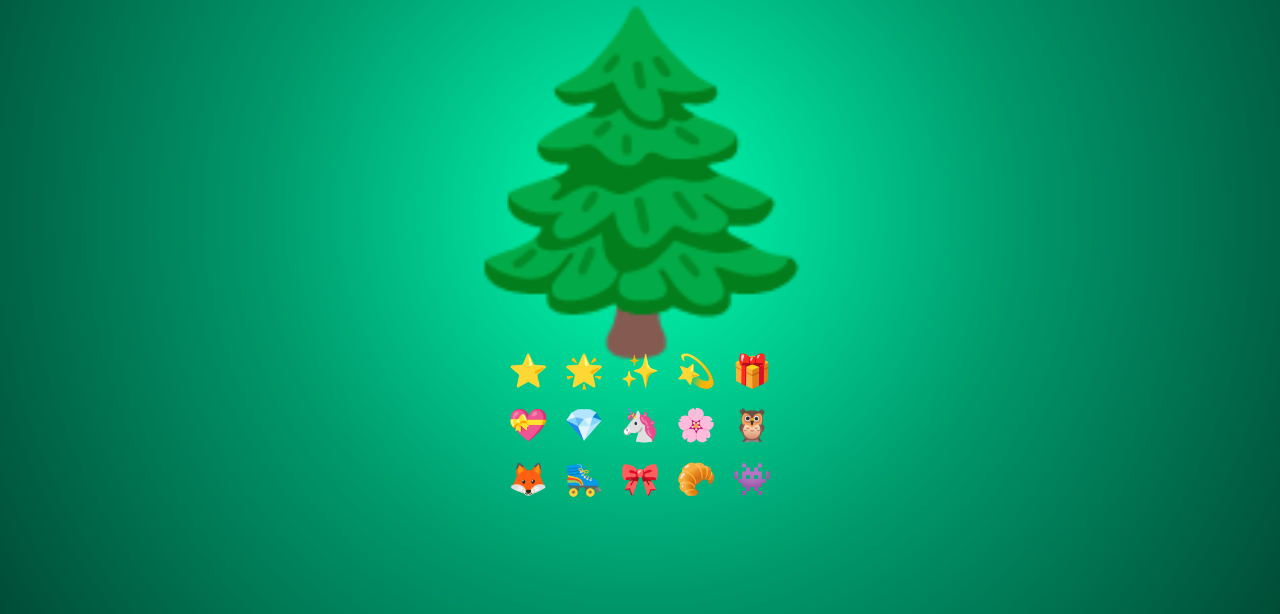
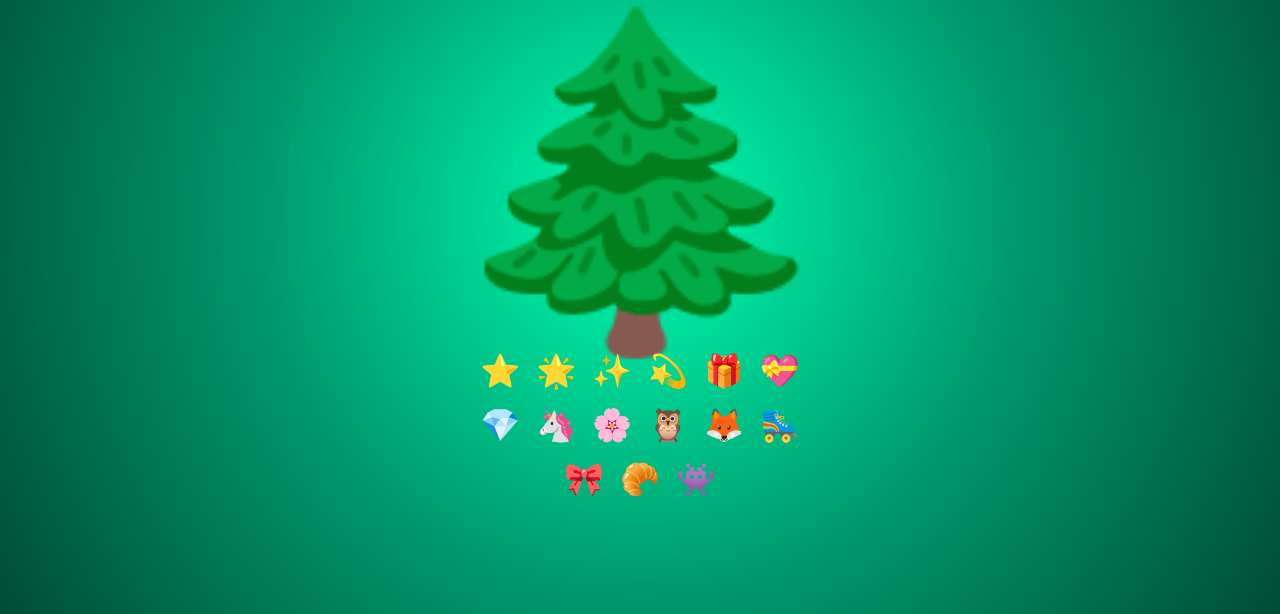
Before and after one commit to shooft/decorate-christmas-tree, a plain HTML site: page index.html in a window 1280 px wide. Shown: the part 186-800 px from the top of the page. Drawn offline with Linux system fonts and the light colour scheme.

Commit message:
deco's flex-en ipv grid-en

```diff
--- a/style.css
+++ b/style.css
@@ -152,16 +152,16 @@ body.christmas .decorations {
         position:absolute;
         bottom:var(--_position);
         left:center;
-        display: grid;
-        grid-template-columns: repeat(5, 1fr);
-        place-items:center;
+        width:calc(20vw + 4em);
+        display: flex;
+        flex-wrap:wrap;
+        justify-content:center;
         gap: 1rem;
-        transition:.25s;
-        transition-delay:.5s;
+        /* transition:.25s; */
+        /* transition-delay:.5s; */
         padding:1rem;
-        border-radius:.5rem;
+        /* border-radius:.5rem; */
         list-style: none;
-
     }
 
     li {
```
